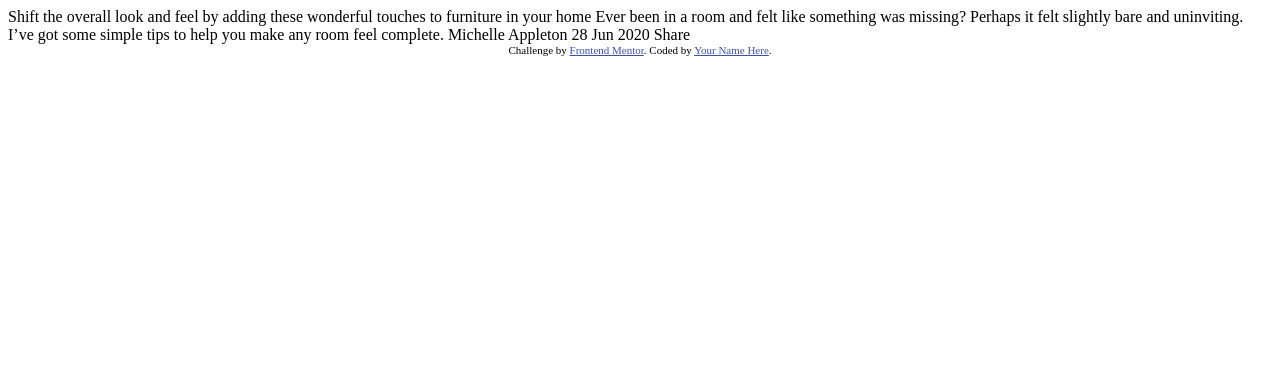
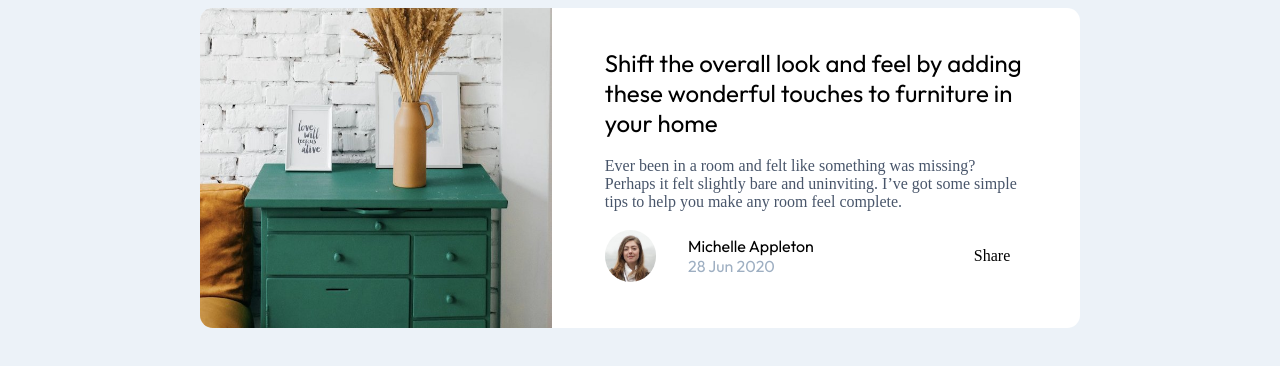
Before and after one commit to JNU-econovation/css-is-awesome, a plain HTML site: page code/fifth-week/article-preview-component-master/article-preview-component-master/index.html in a window 1280 px wide. Drawn offline with Linux system fonts and the light colour scheme.

Commit message:
design: 5주차 미션 html style 적용 - share 기능 및 정렬 미완성

```diff
--- a/code/fifth-week/article-preview-component-master/article-preview-component-master/index.html
+++ b/code/fifth-week/article-preview-component-master/article-preview-component-master/index.html
@@ -1,36 +1,107 @@
 <!DOCTYPE html>
 <html lang="en">
-<head>
-  <meta charset="UTF-8">
-  <meta name="viewport" content="width=device-width, initial-scale=1.0"> <!-- displays site properly based on user's device -->
+  <head>
+    <meta charset="UTF-8" />
+    <meta name="viewport" content="width=device-width, initial-scale=1.0" />
+    <!-- displays site properly based on user's device -->
 
-  <link rel="icon" type="image/png" sizes="32x32" href="./images/favicon-32x32.png">
+    <link
+      rel="icon"
+      type="image/png"
+      sizes="32x32"
+      href="./images/favicon-32x32.png"
+    />
 
-  <title>Frontend Mentor | Article preview component</title>
+    <link rel="preconnect" href="https://fonts.googleapis.com" />
+    <link rel="preconnect" href="https://fonts.gstatic.com" crossorigin />
+    <link
+      href="https://fonts.googleapis.com/css2?family=Outfit:wght@400;700&display=swap"
+      rel="stylesheet"
+    />
 
-  <!-- Feel free to remove these styles or customise in your own stylesheet 👍 -->
-  <style>
-    .attribution { font-size: 11px; text-align: center; }
-    .attribution a { color: hsl(228, 45%, 44%); }
-  </style>
-</head>
-<body>
+    <title>Frontend Mentor | Article preview component</title>
 
-  Shift the overall look and feel by adding these wonderful
-  touches to furniture in your home
+    <!-- Feel free to remove these styles or customise in your own stylesheet 👍 -->
+    <style>
+      body {
+        display: flex;
+        justify-content: center;
+        align-items: center;
+        background-color: hsl(210, 46%, 95%);
+      }
 
-  Ever been in a room and felt like something was missing? Perhaps
-  it felt slightly bare and uninviting. I’ve got some simple tips
-  to help you make any room feel complete.
+      .article-container {
+        width: 55rem;
+        height: 20rem;
+        background-color: white;
+        border-radius: 0.8rem;
+        display: flex;
+      }
+      .left-section {
+        width: 40%;
+        border-radius: 0.8rem 0 0 0.8rem;
+      }
+      .right-section {
+        width: 60%;
+        margin: 2.5rem 3.3rem;
+        align-items: center;
+      }
 
-  Michelle Appleton
-  28 Jun 2020
+      .title {
+        font-size: 1.5rem;
+        font-family: "Outfit", sans-serif;
+        margin-bottom: 1.2rem;
+      }
+      .contents {
+        font-size: 1rem;
+        margin-bottom: 1.2rem;
+        color: hsl(217, 19%, 35%);
+      }
+      .writer-section {
+        display: flex;
+        align-items: center;
+      }
+      .writer-image {
+        width: 3.2rem;
+        height: 3.2em;
+        border-radius: 50%;
+      }
 
-  Share
-
-  <div class="attribution">
-    Challenge by <a href="https://www.frontendmentor.io?ref=challenge" target="_blank">Frontend Mentor</a>.
-    Coded by <a href="#">Your Name Here</a>.
-  </div>
-</body>
+      .write-info {
+        margin-left: 2rem;
+        align-items: center;
+        font-family: "Outfit", sans-serif;
+      }
+      .write-date {
+        color: hsl(212, 23%, 69%);
+      }
+      .share-button {
+        margin-left: 10rem;
+      }
+    </style>
+  </head>
+  <body>
+    <div class="article-container">
+      <img class="left-section" src="images/drawers.jpg" />
+      <div class="right-section">
+        <div class="title">
+          Shift the overall look and feel by adding these wonderful touches to
+          furniture in your home
+        </div>
+        <div class="contents">
+          Ever been in a room and felt like something was missing? Perhaps it
+          felt slightly bare and uninviting. I’ve got some simple tips to help
+          you make any room feel complete.
+        </div>
+        <div class="writer-section">
+          <img class="writer-image" src="images/avatar-michelle.jpg" />
+          <div class="write-info">
+            <div class="writer-name">Michelle Appleton</div>
+            <div class="write-date">28 Jun 2020</div>
+          </div>
+          <div class="share-button">Share</div>
+        </div>
+      </div>
+    </div>
+  </body>
 </html>
```
